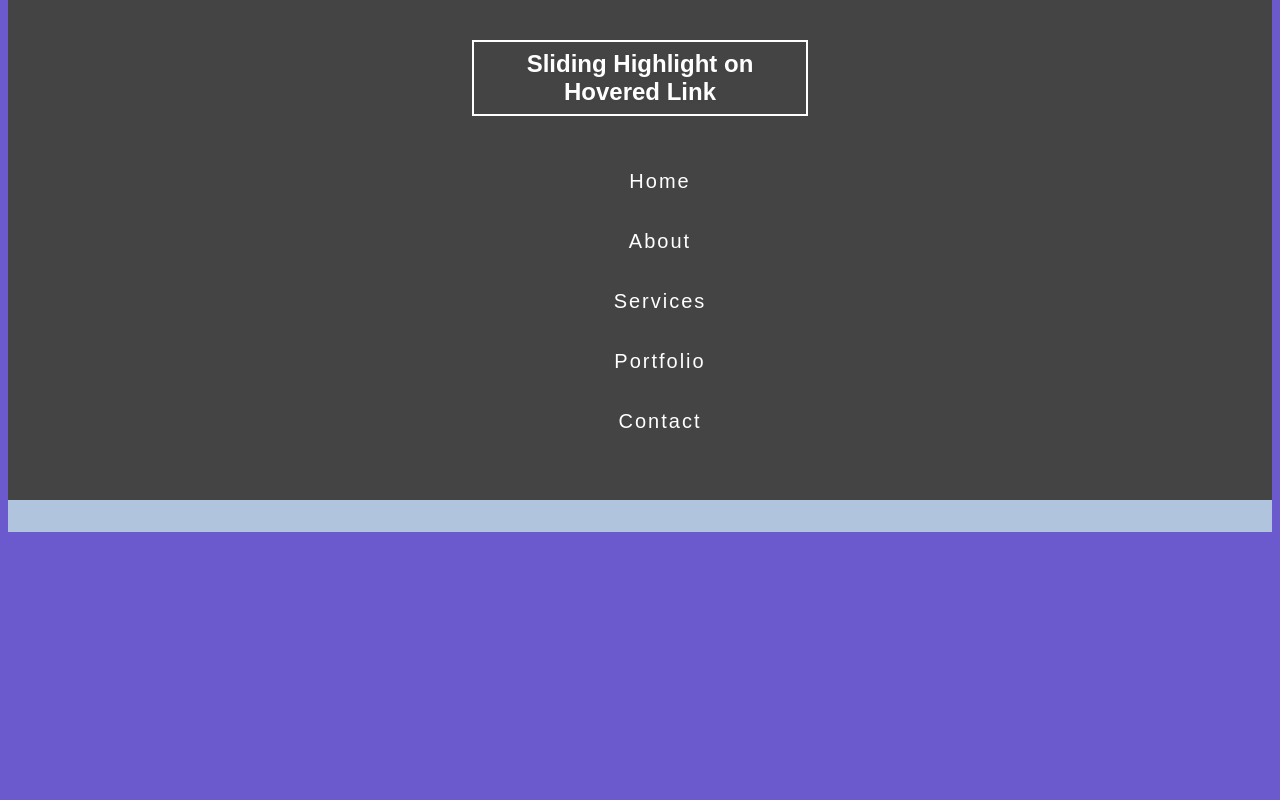
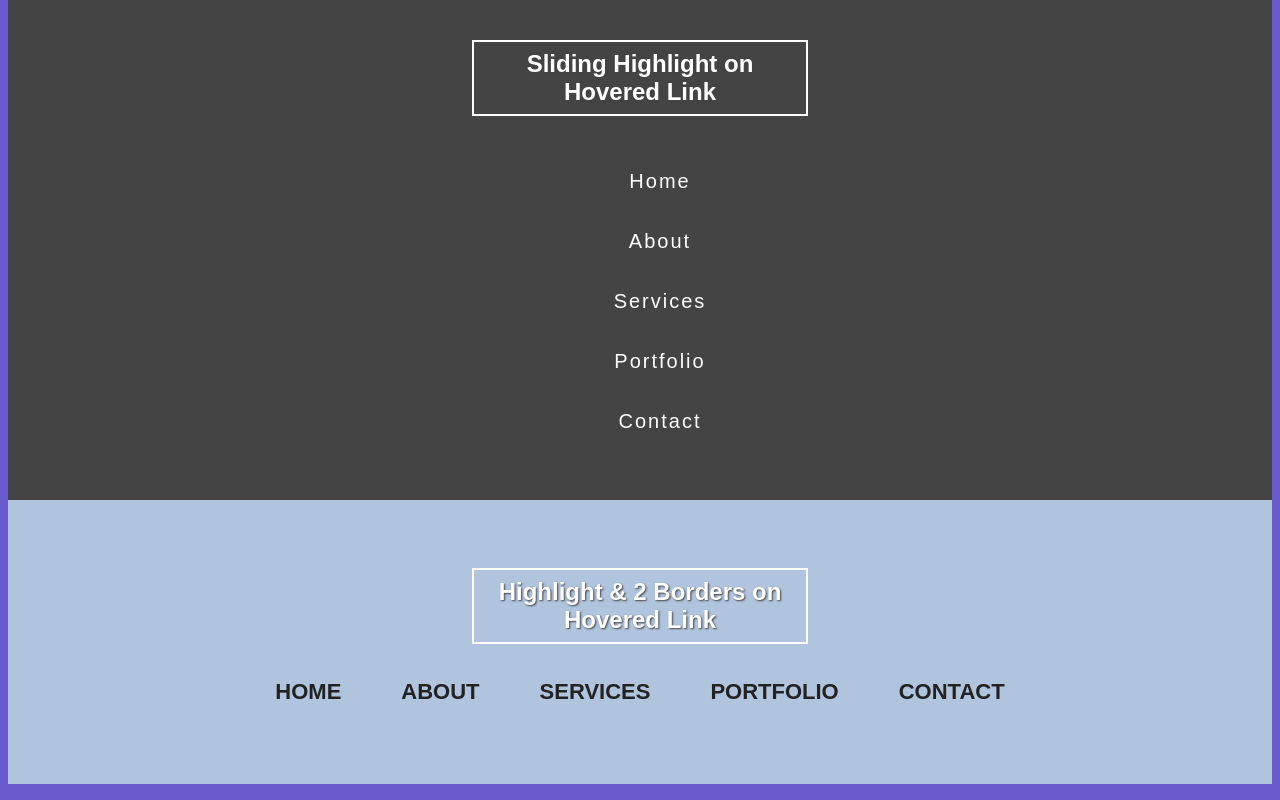
Before and after one commit to BillStephens2022/CSS-Animations, a plain HTML site: page pages/navMenus.html in a window 1280 px wide. Shown: the part 1321-2121 px from the top of the page. Before the commit the page ends 1869 px from the top, so only its background shows below. Drawn offline with Linux system fonts and the light colour scheme; a web font is replaced by a local one.

Commit message:
added nav menu with sliding background and top and bottom borders appearing on hover

```diff
--- a/pages/navMenus.html
+++ b/pages/navMenus.html
@@ -112,6 +112,16 @@
           </li>
         </ul>
       </div>
+      <div id="menu7-container">
+        <h2 class="subtitle">Highlight & 2 Borders on Hovered Link</h2>
+        <ul id="menu7-ul">
+          <li><a href="#">Home</a></li>
+          <li><a href="#">About</a></li>
+          <li><a href="#">Services</a></li>
+          <li><a href="#">Portfolio </a></li>
+          <li><a href="#">Contact</a></li>
+        </ul>
+      </div>
     </div>
   </body>
 </html>
--- a/styles/navMenusStyles.css
+++ b/styles/navMenusStyles.css
@@ -450,3 +450,77 @@ h1 {
   transition-delay: 0.5s;
   transform-origin: right;
 }
+
+/* Menu 7 - Highlight & 2 Borders on Hovered Link */
+#menu7-container {
+  background-color: lightsteelblue;
+  width: 100%;
+  display: flex;
+  flex-direction: column;
+  justify-content: center;
+  align-items: center;
+  padding: 2rem 0;
+}
+
+#menu7-ul {
+  margin: 0;
+  padding: 0;
+  display: flex;
+}
+
+#menu7-ul li {
+  list-style: none;
+}
+
+#menu7-ul li a {
+  display: block;
+  position: relative;
+  text-decoration: none;
+  padding: 15px 30px;
+  text-transform: uppercase;
+  font-size: 22px;
+  color: #222;
+  font-weight: bold;
+  transition: all 0.5s;
+  z-index: 1;
+}
+
+#menu7-ul li a:before {
+  content: "";
+  position: absolute;
+  top: 0;
+  left: 0;
+  width: 100%;
+  height: 100%;
+  opacity: 0;
+  transition: all 0.5s;
+  transform: scaleY(2);
+  border-top: 2px solid black;
+  border-bottom: 2px solid black;
+}
+
+#menu7-ul li a:after {
+  content: "";
+  position: absolute;
+  top: 2px;
+  left: 0;
+  width: 100%;
+  height: 100%;
+  background-color: #222;
+  transform: scale(0);
+  transition: all 0.5s;
+  z-index: -1;
+}
+
+#menu7-ul li a:hover {
+  color: white;
+}
+
+#menu7-ul li a:hover:before {
+  transform: scaleY(1.2);
+  opacity: 1;
+}
+
+#menu7-ul li a:hover:after {
+  transform: scale(1);
+}
```
